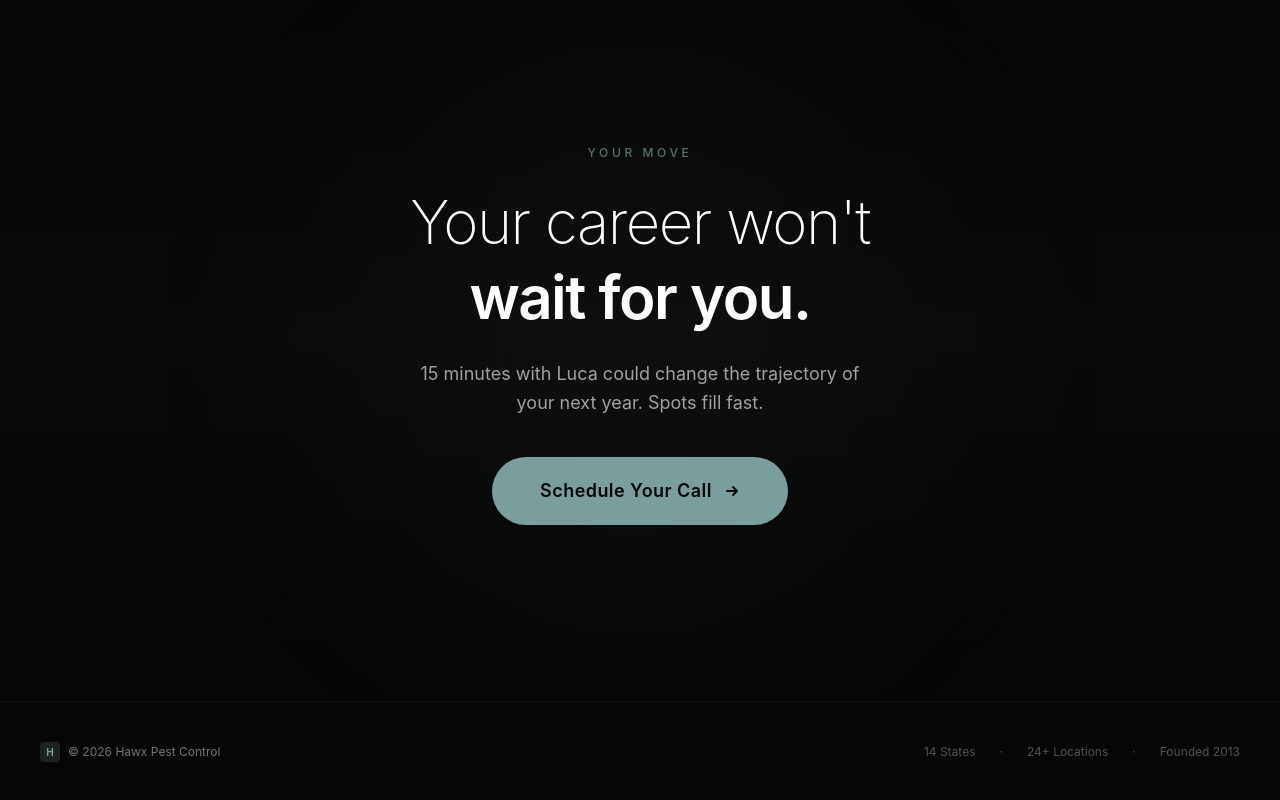
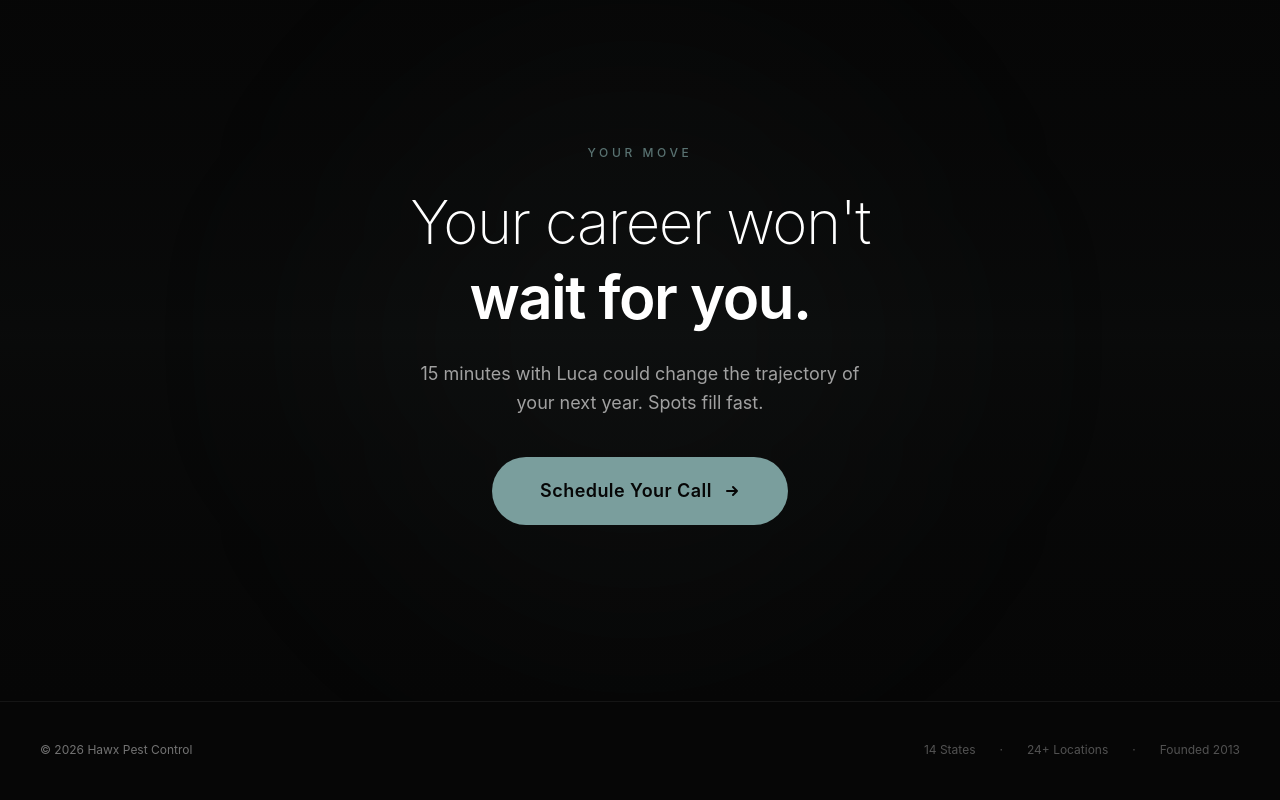
Before and after one commit to noahsatkunam/hawx-landing, a React (Vite) app: page / in a window 1280 px wide. Shown: the part 9412-10212 px from the top of the page. Built offline with nearby package versions, Linux system fonts and the light colour scheme.

Commit message:
Remove H logo from footer

```diff
--- a/src/App.jsx
+++ b/src/App.jsx
@@ -695,9 +695,6 @@ export default function App() {
       <footer className="border-t border-white/[0.06] py-10">
         <div className="max-w-7xl mx-auto px-6 md:px-10 flex flex-col md:flex-row items-center justify-between gap-4">
           <div className="flex items-center gap-2">
-            <div className="w-5 h-5 rounded bg-hawx-green/20 flex items-center justify-center">
-              <span className="text-hawx-green font-bold text-[10px]">H</span>
-            </div>
             <span className="text-xs text-neutral-500">© {new Date().getFullYear()} Hawx Pest Control</span>
           </div>
           <div className="flex items-center gap-6 text-xs text-neutral-600">
```
